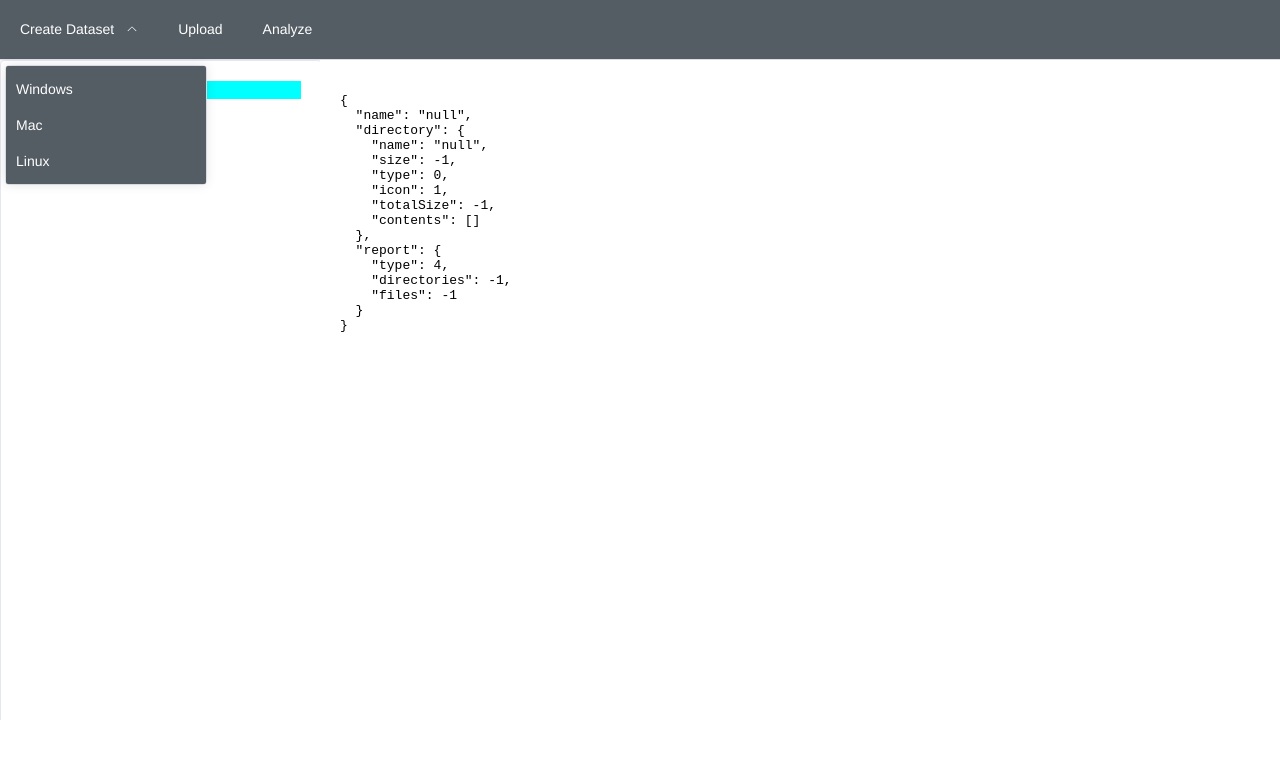
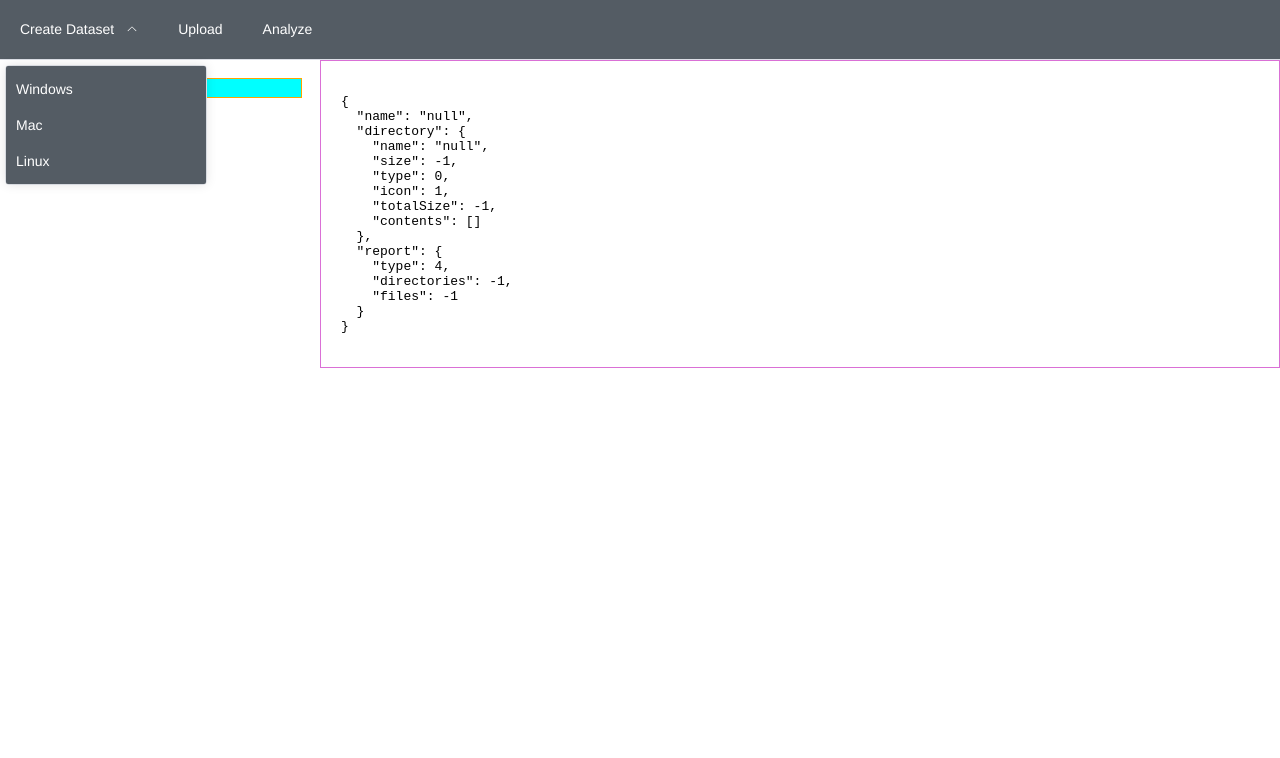
Before and after one commit to marcgauch/dashboard-design, a Vue app: page /analyze in a window 1280 px wide. Shown: the top 758 px of the page. Built offline with nearby package versions, Linux system fonts and the light colour scheme.

Commit message:
CHANGED: Scrolling. commit just to have it saved. CSS is pain

```diff
--- a/src/App.vue
+++ b/src/App.vue
@@ -1,9 +1,5 @@
 <template>
   <TheNavigation />
-  <header>
-    <div></div>
-  </header>
-
   <RouterView />
 </template>
 
@@ -16,7 +12,7 @@ import TheNavigation from '@/components/TheNavigation.vue';
 html,
 body {
   width: 100vw;
-  height: 90vh;
+  height: 100vh;
   margin: 0;
   overflow: hidden;
 }
--- a/src/components/analyzer/tree/TreeContainer.vue
+++ b/src/components/analyzer/tree/TreeContainer.vue
@@ -1,7 +1,12 @@
 <template>
-  <el-card class="fill">
-    <TreeItem :item="treeStore.root" :indentation-level="0" :percentage-of-parent="100" />
-  </el-card>
+  <div class="fill">
+    <TreeItem
+      style="border: 1px solid orange"
+      :item="treeStore.root"
+      :indentation-level="0"
+      :percentage-of-parent="100"
+    />
+  </div>
 </template>
 
 <script setup lang="ts">
@@ -13,8 +18,7 @@ const treeStore = useTreeStore();
 
 <style scoped>
 .fill {
-  width: 100%;
-  height: 99%;
+  margin: 1.1rem;
   overflow-y: scroll;
 }
 </style>
--- a/src/views/AnalyzeView.vue
+++ b/src/views/AnalyzeView.vue
@@ -1,9 +1,9 @@
 <template>
-  <el-container style="height: 100%">
+  <el-container style="max-height: calc(100vh - 59px)">
     <el-aside width="25vw">
       <TreeContainer></TreeContainer>
     </el-aside>
-    <el-main>
+    <el-main style="border: 1px solid orchid">
       <pre>{{ treeStore.reportFile }}</pre>
     </el-main>
   </el-container>
```
